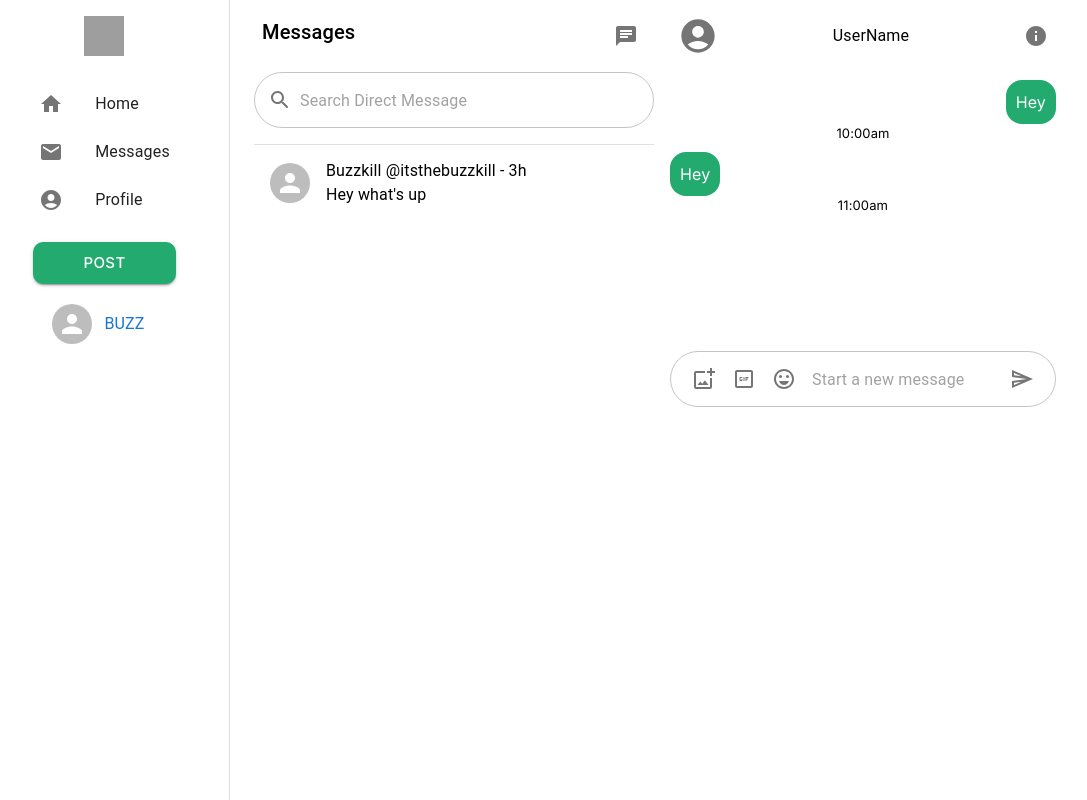
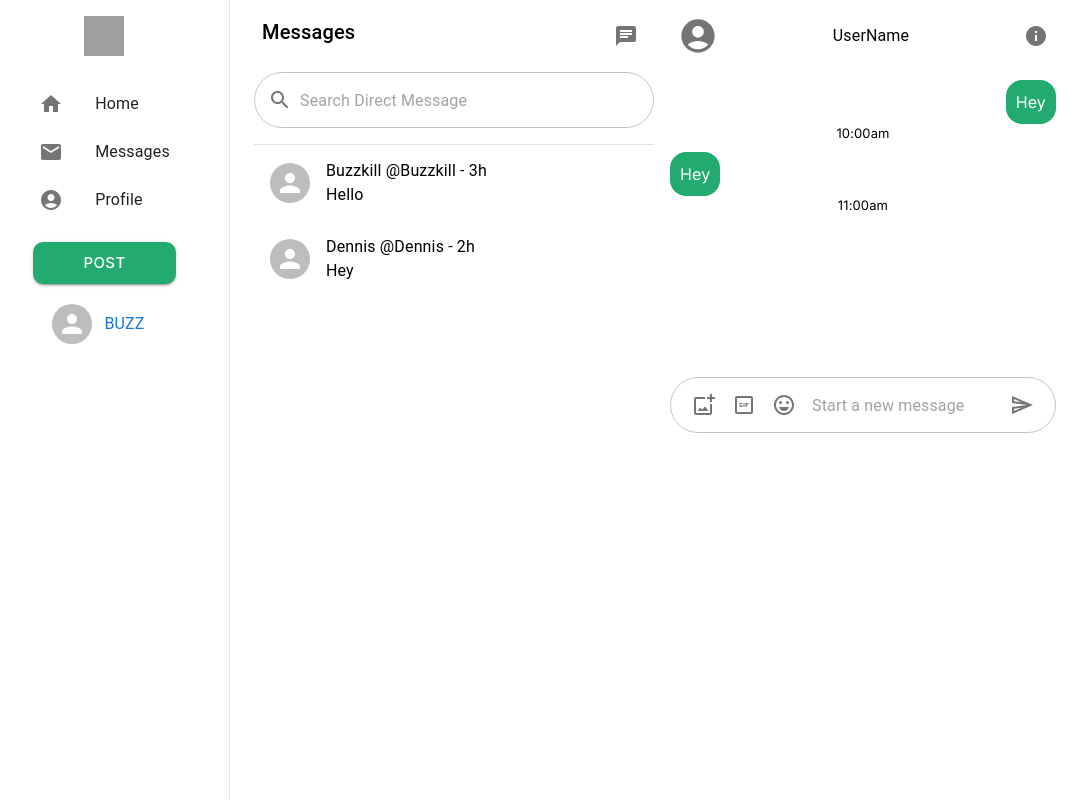
Before and after one commit to Project-Chirp/chirp-frontend, a React (Create React App) app: page / in a window 1280 px wide. Shown: the whole page, without its empty margins (20-1107 px from the left). Built offline with nearby package versions, Linux system fonts and the light colour scheme; grey boxes are pictures that could not be loaded.

Commit message:
Added props to conversation component

```diff
--- a/src/components/Conversation.tsx
+++ b/src/components/Conversation.tsx
@@ -8,7 +8,19 @@ import {
   Typography,
 } from "@mui/material";
 
-const Conversation = () => {
+type ConversationProps = {
+  displayName: string;
+  message: string;
+  messageTimestamp: string;
+  userName: string;
+};
+
+const Conversation = ({
+  displayName,
+  message,
+  messageTimestamp,
+  userName,
+}: ConversationProps) => {
   return (
     <ListItem disablePadding component="div">
       <ListItemButton>
@@ -17,8 +29,10 @@ const Conversation = () => {
             <Avatar />
           </ListItemAvatar>
           <ListItemText
-            primary={<Typography>Buzzkill @itsthebuzzkill - 3h</Typography>}
-            secondary={<Typography>Hey what's up</Typography>}
+            primary={
+              <Typography>{`${displayName} @${displayName} - ${messageTimestamp}`}</Typography>
+            }
+            secondary={<Typography>{message}</Typography>}
             sx={{ fontFamily: "Inter" }}
           />
         </Box>
--- a/src/components/DMSearchBar.tsx
+++ b/src/components/DMSearchBar.tsx
@@ -1,5 +1,5 @@
 import SearchRoundedIcon from "@mui/icons-material/SearchRounded";
-import "../Styles/DMSearchBar.css";
+import "../styles/DMSearchBar.css";
 import { InputAdornment, Stack, TextField } from "@mui/material";
 
 const DMSearchBar = () => {
--- a/src/pages/Messages.tsx
+++ b/src/pages/Messages.tsx
@@ -5,6 +5,21 @@ import DMSearchBar from "../components/DMSearchBar";
 import PageWrapper from "./PageWrapper";
 import Conversation from "../components/Conversation";
 import Chatbox from "../components/Chatbox";
+
+const testData = [
+  {
+    displayName: "Buzzkill",
+    message: "Hello",
+    messageTimestamp: "3h",
+    userName: "itsthebuzzkill",
+  },
+  {
+    displayName: "Dennis",
+    message: "Hey",
+    messageTimestamp: "2h",
+    userName: "DennisL",
+  },
+];
 
 const Messages = () => {
   return (
@@ -25,7 +40,14 @@ const Messages = () => {
         <DMSearchBar />
         <List component="div">
           <Divider />
-          <Conversation />
+          {testData.map((o) => (
+            <Conversation
+              displayName={o.displayName}
+              message={o.message}
+              messageTimestamp={o.messageTimestamp}
+              userName={o.userName}
+            />
+          ))}
         </List>
       </Box>
       <Chatbox />
```
